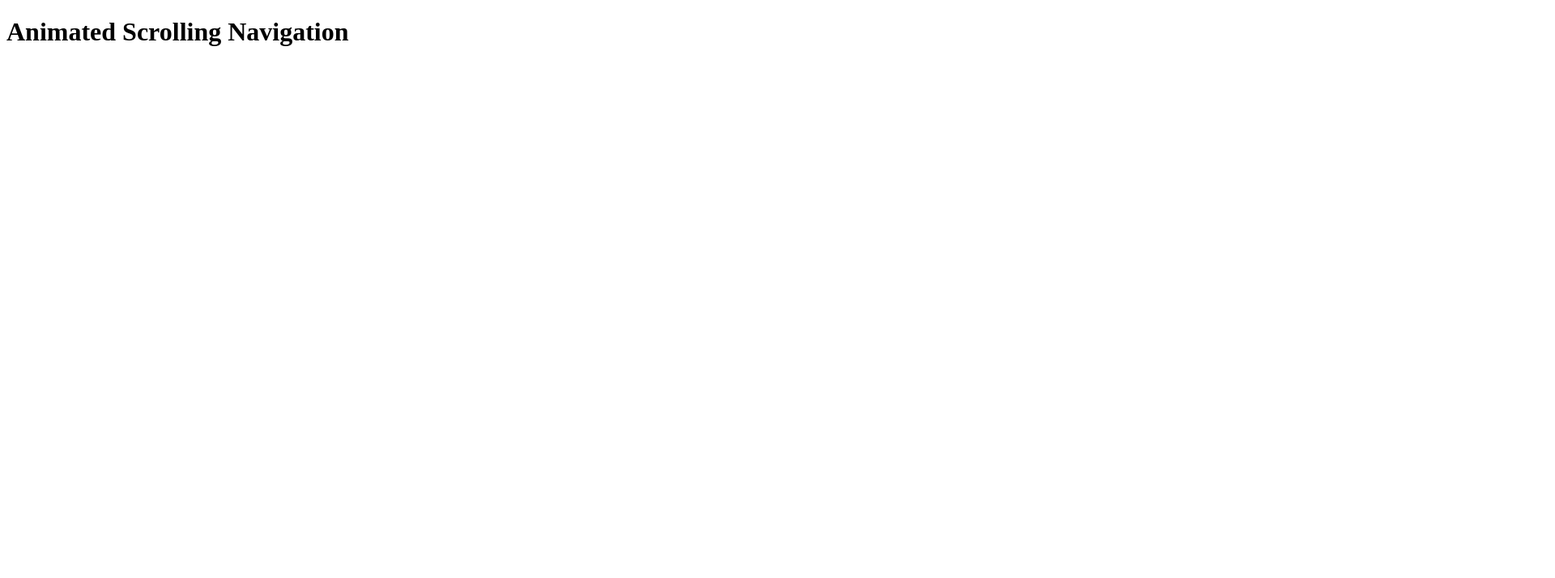
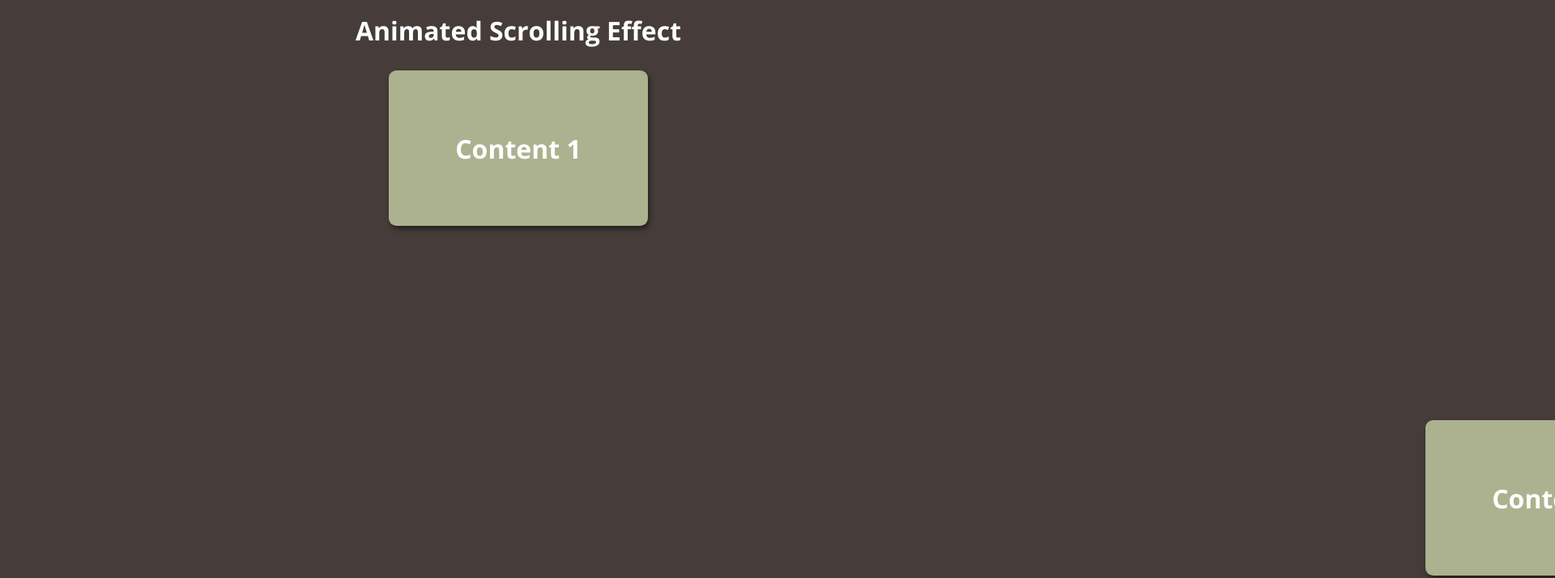
Before and after one commit to vanpixxer/animated-navigation-effect, a plain HTML site: page index.html in a window 1280 px wide. Shown: the top 714 px of the page at 81% size, 1920 px wide, since content can reach past the window. Drawn offline with nearby package versions, Linux system fonts and the light colour scheme.

Commit message:
Completed the CSS styling for the project as well as the HTML

```diff
--- a/index.html
+++ b/index.html
@@ -7,7 +7,24 @@
     <title>Animated Scrolling Navigation</title>
 </head>
 <body>
-    <h1>Animated Scrolling Navigation</h1>
+    <h1>Animated Scrolling Effect</h1>
+
+    <div class="box  show"><h2>Content 1</h2></div>
+    <div class="box"><h2>Content 2</h2></div>
+    <div class="box"><h2>Content 3</h2></div>
+    <div class="box"><h2>Content 4</h2></div>
+    <div class="box"><h2>Content 5</h2></div>
+    <div class="box"><h2>Content 6</h2></div>
+    <div class="box"><h2>Content 7</h2></div>
+    <div class="box"><h2>Content 8</h2></div>
+    <div class="box"><h2>Content 9</h2></div>
+    <div class="box"><h2>Content 10</h2></div>
+    <div class="box"><h2>Content 11</h2></div>
+    <div class="box"><h2>Content 12</h2></div>
+    <div class="box"><h2>Content 13</h2></div>
+    <div class="box"><h2>Content 14</h2></div>
+    <div class="box"><h2>Content 15</h2></div>
+
     <script src="scripts.js"></script>
 </body>
 </html>
--- a/styles.css
+++ b/styles.css
@@ -0,0 +1,47 @@
+@import url('https://fonts.googleapis.com/css2?family=Open+Sans:wght@300;700&display=swap');
+
+* {
+    box-sizing: border-box;
+}
+
+body {
+    background-color: #463d3a;
+    font-family: 'Open Sans', sans-serif;
+    display: flex;
+    flex-direction: column;
+    align-items: center;
+    justify-content: center;
+    margin: 0;
+}
+
+h1 {
+    margin: 1rem;
+    color: white;
+}
+
+.box {
+    background-color: #acb28f;
+    color: white;
+    display: flex;
+    align-items: center;
+    justify-content: center;
+    width: 20rem;
+    height: 12rem;
+    margin: 12px;
+    border-radius: 0.6rem;
+    box-shadow: 2px 4px 6px rgba(0, 0, 0, 0.5);
+    transform: translateX(400%);
+    transition: transform 0.4s ease;
+}
+
+.box:nth-of-type(even) {
+    transform: translateX(-400%);
+}
+
+.box.show {
+    transform: translateX(0%);
+}
+
+h2 {
+    font-size: 2rem;
+}
```
Also changed, not shown: 2 other files.
